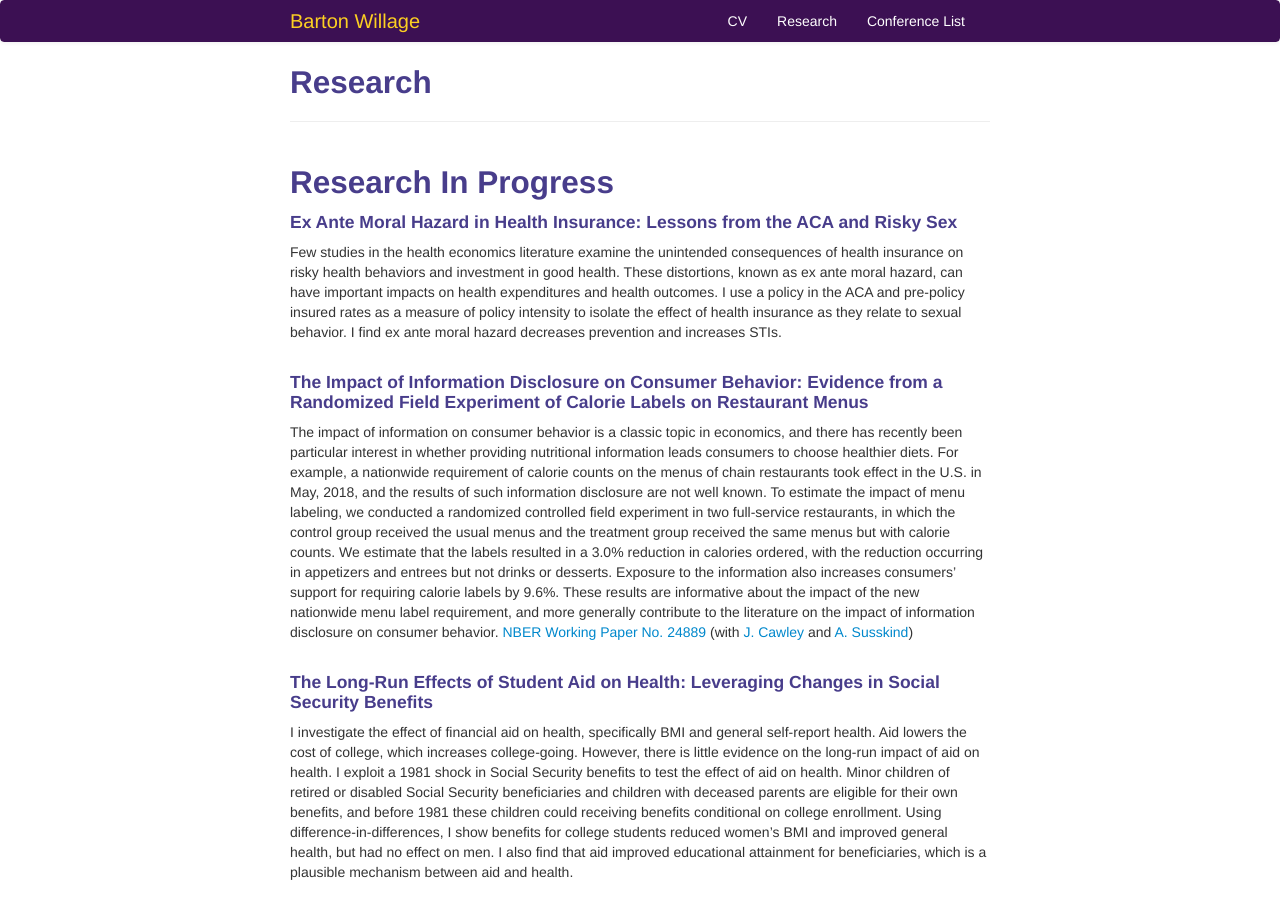
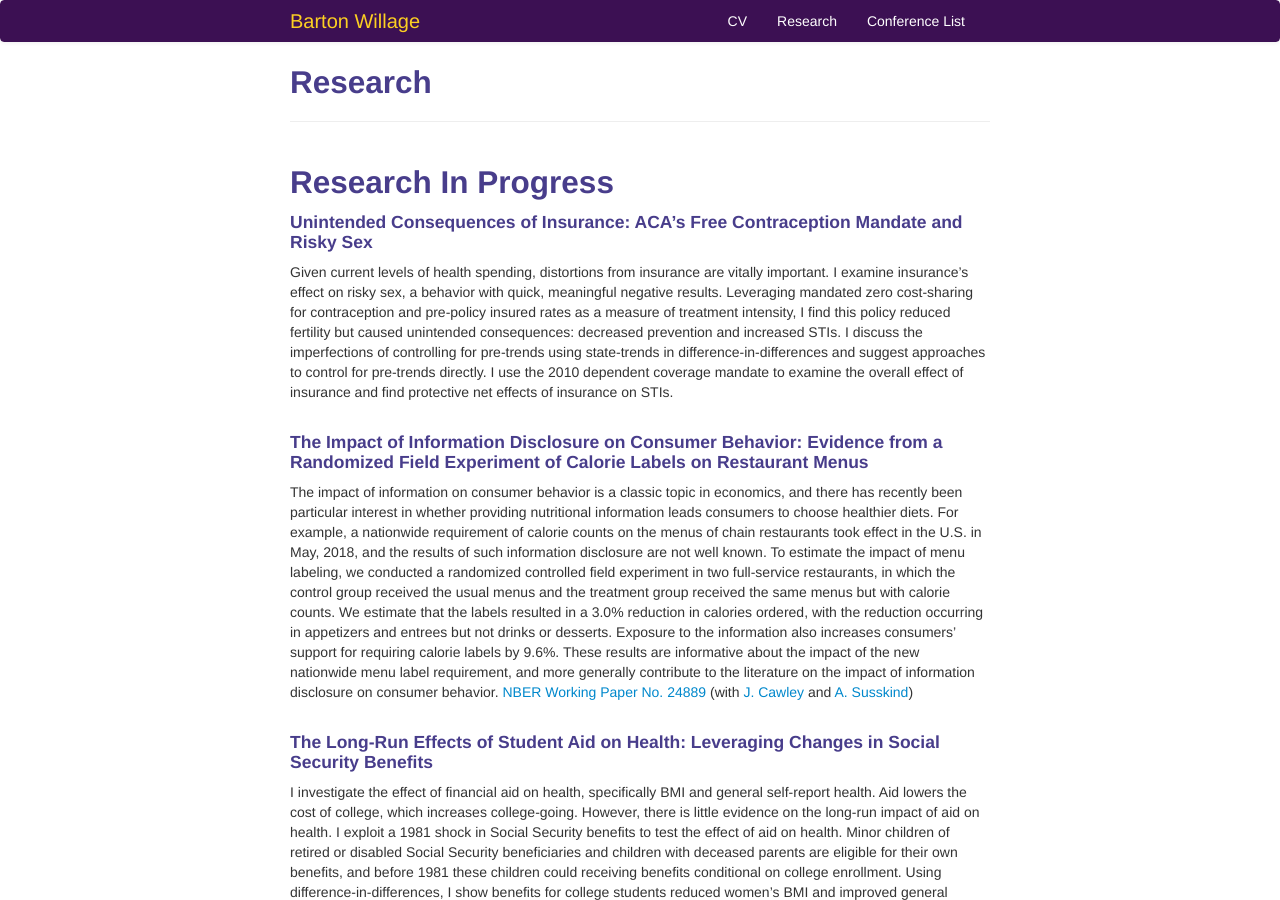
Before and after one commit to bjwillage/bjwillage.github.io, a Jekyll site: the page built from pages/research.md, in a window 1280 px wide and 900 px high. Built offline with Jekyll 4.4.1, drawn with Linux system fonts in a browser that asks for light colours.

Commit message:
Update research.md

```diff
--- a/pages/research.md
+++ b/pages/research.md
@@ -7,8 +7,8 @@ description: Barton Willage's research
 
 ## Research In Progress
 
-#### Ex Ante Moral Hazard in Health Insurance: Lessons from the ACA and Risky Sex
-Few studies in the health economics literature examine the unintended consequences of health insurance on risky health behaviors and investment in good health. These distortions, known as ex ante moral hazard, can have important impacts on health expenditures and health outcomes. I use a policy in the ACA and pre-policy insured rates as a measure of policy intensity to isolate the effect of health insurance as they relate to sexual behavior. I find ex ante moral hazard decreases prevention and increases STIs.
+#### Unintended Consequences of Insurance: ACA's Free Contraception Mandate and Risky Sex
+Given current levels of health spending, distortions from insurance are vitally important. I examine insurance’s effect on risky sex, a behavior with quick, meaningful negative results. Leveraging mandated zero cost-sharing for contraception and pre-policy insured rates as a measure of treatment intensity, I find this policy reduced fertility but caused unintended consequences: decreased prevention and increased STIs. I discuss the imperfections of controlling for pre-trends using state-trends in difference-in-differences and suggest approaches to control for pre-trends directly. I use the 2010 dependent coverage mandate to examine the overall effect of insurance and find protective net effects of insurance on STIs.
 <br><br>
 
 #### The Impact of Information Disclosure on Consumer Behavior: Evidence from a Randomized Field Experiment of Calorie Labels on Restaurant Menus
```
